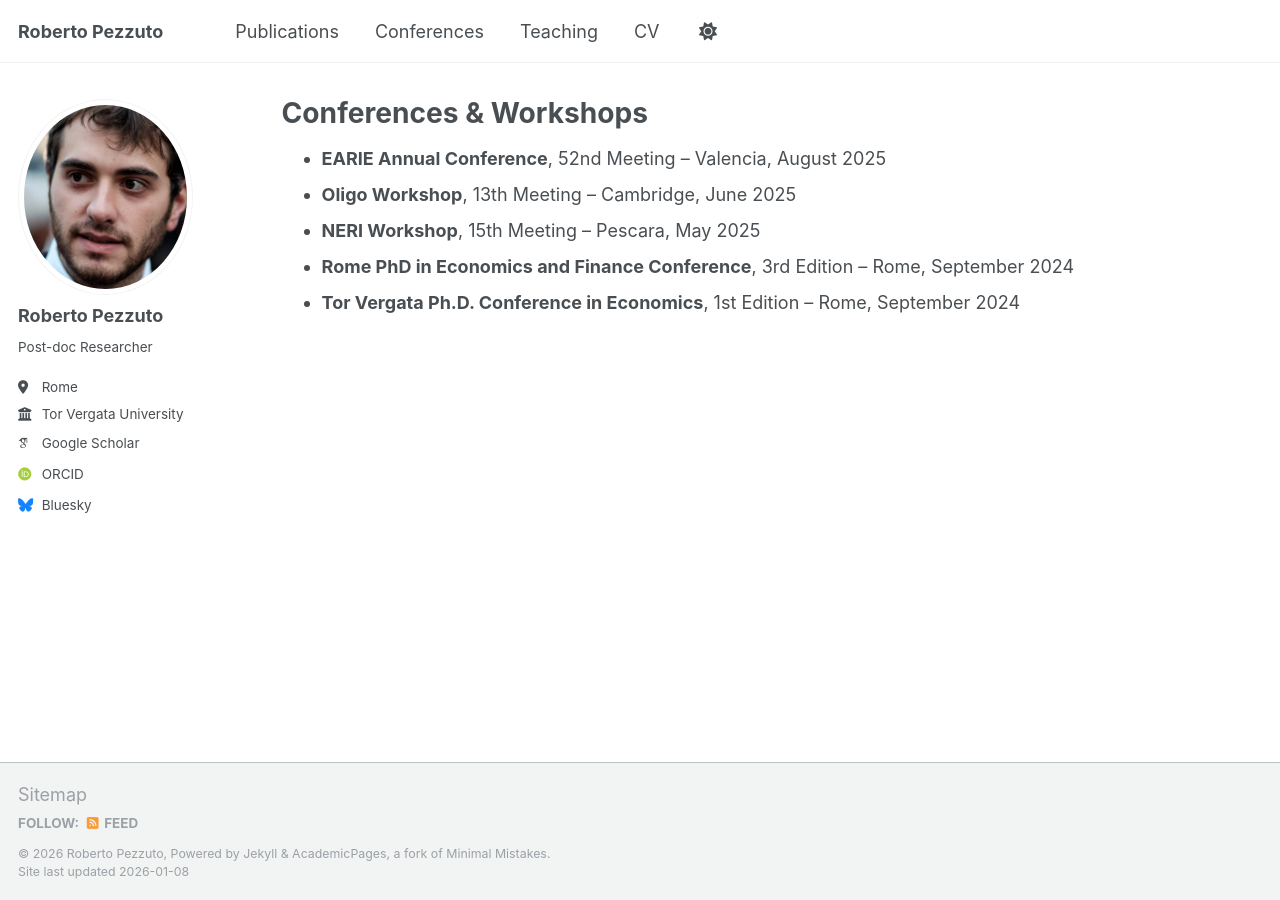
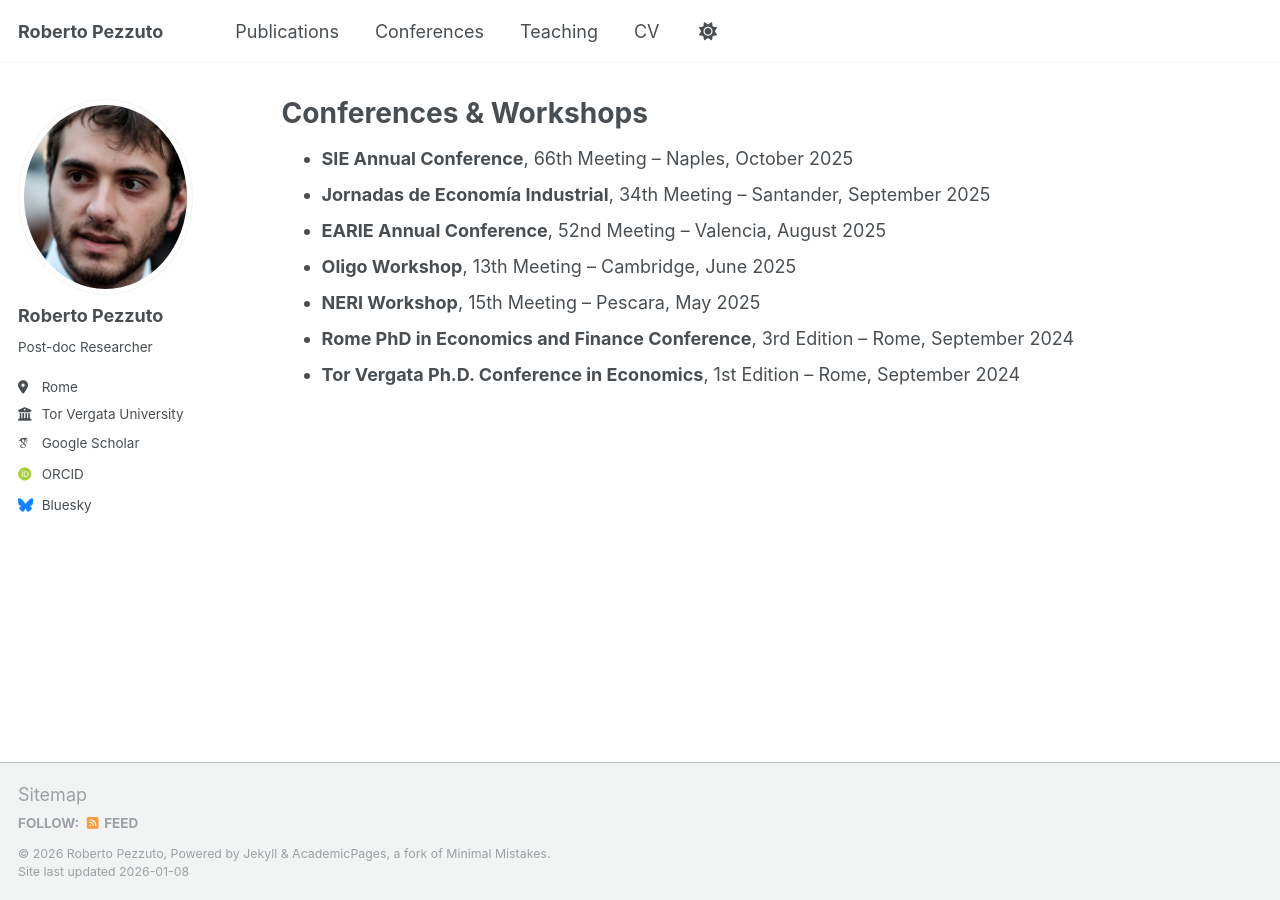
Before and after one commit to robertopezzuto/robertopezzuto.github.io, a Jekyll site: the page built from _pages/talks.html, in a window 1280 px wide. Built offline with Jekyll 4.4.1, drawn with Linux system fonts in a browser that asks for light colours; some web fonts are replaced.

Commit message:
Update talks.html

```diff
--- a/_pages/talks.html
+++ b/_pages/talks.html
@@ -8,6 +8,8 @@ author_profile: true
 {% include base_path %}
 
 <ul>
+  <li><strong>SIE Annual Conference</strong>, 66th Meeting – Naples, October 2025</li>
+  <li><strong>Jornadas de Economía Industrial</strong>, 34th Meeting – Santander, September 2025</li>
   <li><strong>EARIE Annual Conference</strong>, 52nd Meeting – Valencia, August 2025</li>
   <li><strong>Oligo Workshop</strong>, 13th Meeting – Cambridge, June 2025</li>
   <li><strong>NERI Workshop</strong>, 15th Meeting – Pescara, May 2025</li>
```
